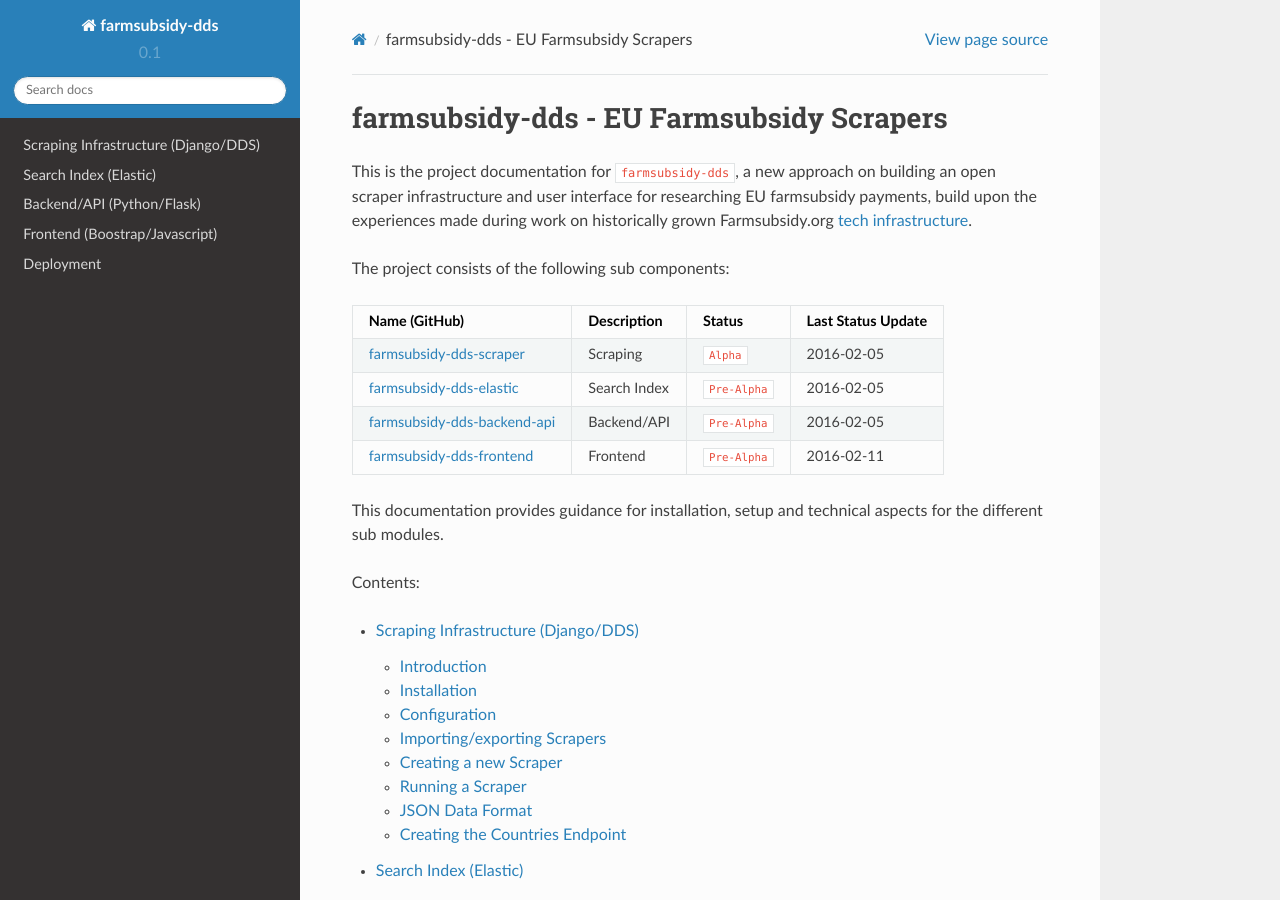
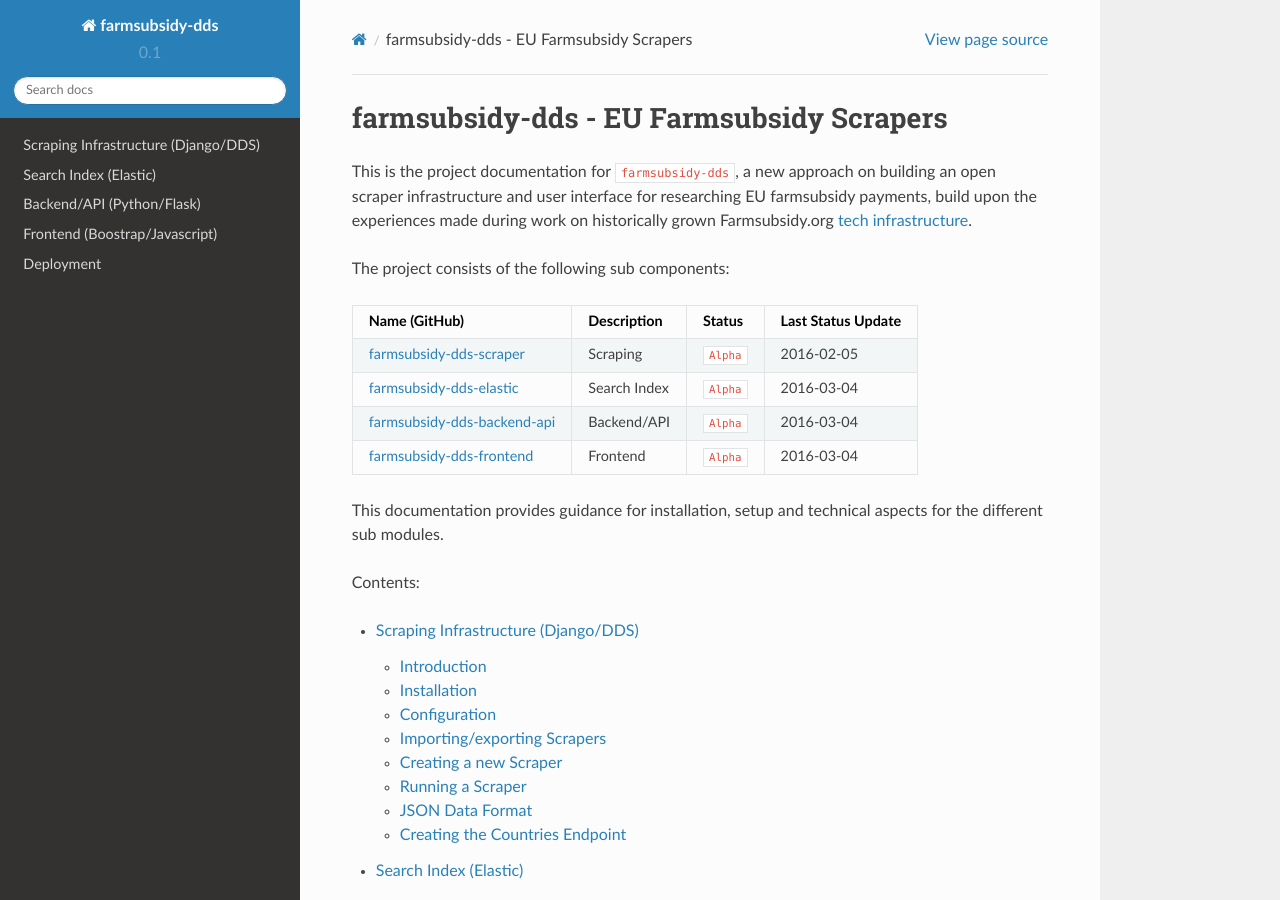
Before and after one commit to holgerd77/farmsubsidy-dds-scraper, a Sphinx documentation site: the page built from docs/index.rst, in a window 1280 px wide and 900 px high. Built offline with Sphinx 7.4.7 and the Read the Docs theme 2.0.0, drawn with Linux system fonts in a browser that asks for light colours.

Commit message:
Updated status of sub projects

```diff
--- a/docs/index.rst
+++ b/docs/index.rst
@@ -19,11 +19,11 @@
 +=============================================================================================+=========================================+=====================+====================+
 | `farmsubsidy-dds-scraper <https://github.com/holgerd77/farmsubsidy-dds-scraper>`__          | Scraping                                | ``Alpha``           | 2016-02-05         |
 +---------------------------------------------------------------------------------------------+-----------------------------------------+---------------------+--------------------+
-| `farmsubsidy-dds-elastic <https://github.com/holgerd77/farmsubsidy-dds-elastic>`__          | Search Index                            | ``Pre-Alpha``       | 2016-02-05         |
+| `farmsubsidy-dds-elastic <https://github.com/holgerd77/farmsubsidy-dds-elastic>`__          | Search Index                            | ``Alpha``           | 2016-03-04         |
 +---------------------------------------------------------------------------------------------+-----------------------------------------+---------------------+--------------------+
-| `farmsubsidy-dds-backend-api <https://github.com/holgerd77/farmsubsidy-dds-backend-api>`__  | Backend/API                             | ``Pre-Alpha``       | 2016-02-05         |
+| `farmsubsidy-dds-backend-api <https://github.com/holgerd77/farmsubsidy-dds-backend-api>`__  | Backend/API                             | ``Alpha``           | 2016-03-04         |
 +---------------------------------------------------------------------------------------------+-----------------------------------------+---------------------+--------------------+
-| `farmsubsidy-dds-frontend <https://github.com/holgerd77/farmsubsidy-dds-frontend>`__        | Frontend                                | ``Pre-Alpha``       | 2016-02-11         |
+| `farmsubsidy-dds-frontend <https://github.com/holgerd77/farmsubsidy-dds-frontend>`__        | Frontend                                | ``Alpha``           | 2016-03-04         |
 +---------------------------------------------------------------------------------------------+-----------------------------------------+---------------------+--------------------+
 
 This documentation provides guidance for installation, setup and technical
```
